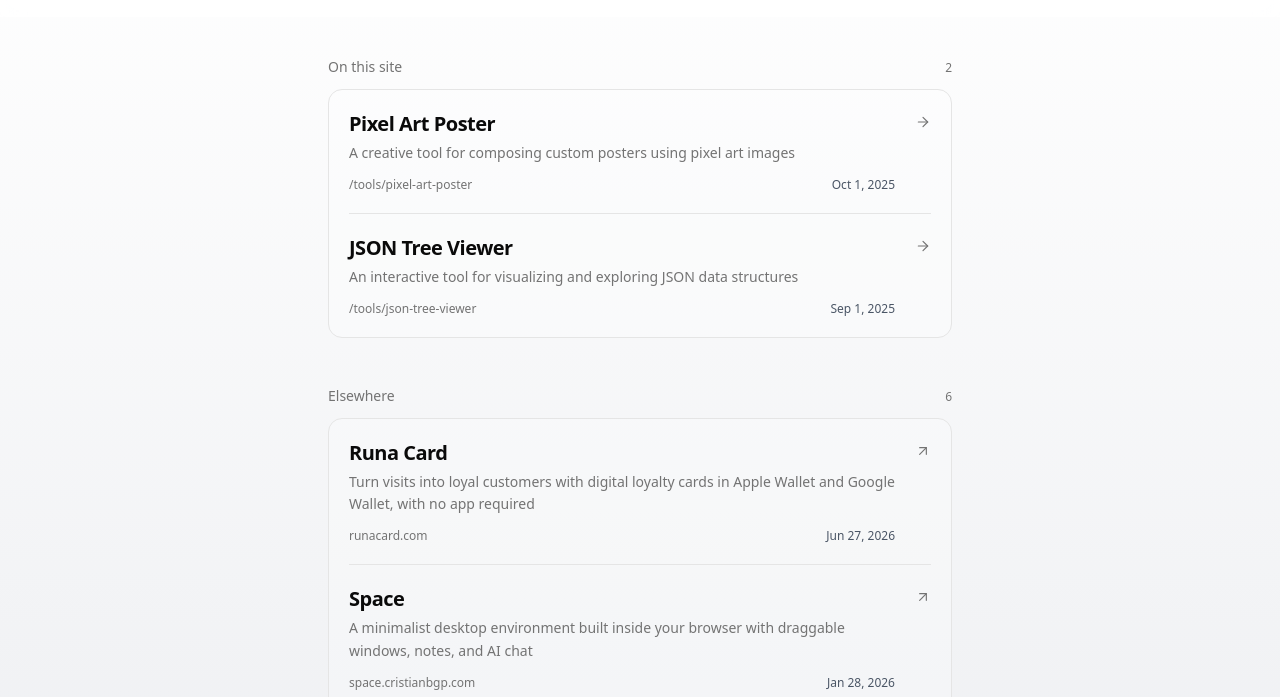
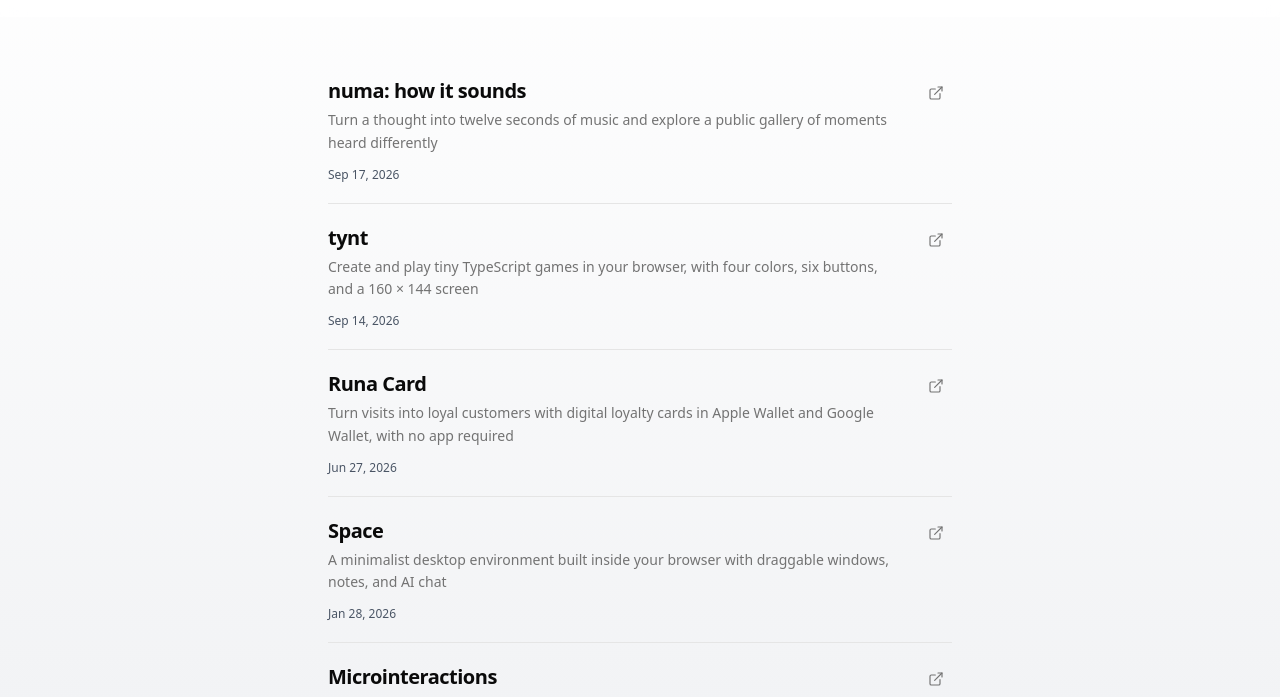
Before and after one commit to cristianbgp/cristianbgp.com, an Astro site: page /tools in a window 1280 px wide. Shown: the part 103-800 px from the top of the page. Built offline with nearby package versions, Linux system fonts and the light colour scheme; Astro itself is replaced by a stand-in of ours; some packages are replaced by stand-ins of ours.

Commit message:
Add numa and tynt and simplify tools list

```diff
--- /dev/null
+++ b/src/content/tools/numa.md
@@ -0,0 +1,11 @@
+---
+id: "numa-sounds"
+title: "numa: how it sounds"
+description: "Turn a thought into twelve seconds of music and explore a public gallery of moments heard differently"
+url: "https://numa.channel/how-it-sounds"
+date: "2026-09-17"
+---
+
+How It Sounds is part of numa, a series of minimalist sound journals. Write a short thought, feeling, or memory and hear it interpreted as a twelve-second instrumental.
+
+Each thought and its generated sound become part of a public gallery, with a permanent page to listen, share, or download the audio. No account is required, and submissions are public.
--- /dev/null
+++ b/src/content/tools/tynt.md
@@ -0,0 +1,16 @@
+---
+id: "tynt"
+title: "tynt"
+description: "Create and play tiny TypeScript games in your browser, with four colors, six buttons, and a 160 × 144 screen"
+url: "https://tynt.dev"
+date: "2026-09-14"
+---
+
+tynt is a browser-based fantasy console. Games are small TypeScript cartridges built around three functions: `init`, `update`, and `draw`.
+
+Create games in the browser, save them locally, and export them as `.tynt` files. To contribute a game to the public gallery, submit a pull request to the repository for validation and review.
+
+- [Create a game](https://tynt.dev)
+- [Explore the gallery](https://tynt.dev/gallery)
+- [Documentation](https://docs.tynt.dev)
+- [Source code](https://github.com/cristianbgp/tynt)
--- a/src/pages/tools/index.astro
+++ b/src/pages/tools/index.astro
@@ -3,19 +3,14 @@
 import Layout from "@/layouts/Layout.astro";
 import PageHeader from "@/components/PageHeader.astro";
 import FormattedDate from "@/components/FormattedDate.astro";
-import { ArrowRightIcon, ArrowUpRightIcon } from "lucide-react";
-import { getDestinationLabel, isExternalUrl } from "@/lib/navigation";
+import { ExternalLinkIcon, HouseIcon } from "lucide-react";
+import { isExternalUrl } from "@/lib/navigation";
 
 const tools = (await getCollection("tools")).sort(
-  (a, b) => b.data.date.valueOf() - a.data.date.valueOf(),
+  (a, b) =>
+    b.data.date.valueOf() - a.data.date.valueOf() ||
+    a.data.title.localeCompare(b.data.title),
 );
-const internalTools = tools.filter((tool) => !isExternalUrl(tool.data.url));
-const externalTools = tools.filter((tool) => isExternalUrl(tool.data.url));
-
-const groups = [
-  { title: "On this site", tools: internalTools },
-  { title: "Elsewhere", tools: externalTools },
-].filter((group) => group.tools.length > 0);
 ---
 
 <Layout
@@ -26,30 +21,20 @@
     class="relative z-10 flex min-h-svh w-full flex-col items-center justify-start pb-10 pointer-events-auto"
   >
     <PageHeader title="Tools" />
-    <div class="mx-auto w-full max-w-2xl space-y-12 px-6 pb-16 pt-10">
+    <div class="mx-auto w-full max-w-2xl px-6 pb-16 pt-10">
       {
         tools.length === 0 ? (
           <p class="text-center text-2xl font-bold">Soon…</p>
         ) : (
-          groups.map((group) => (
-            <section aria-labelledby={`tools-${group.title.toLowerCase().replaceAll(" ", "-")}`}>
-              <div class="mb-3 flex items-baseline justify-between gap-4">
-                <h2
-                  id={`tools-${group.title.toLowerCase().replaceAll(" ", "-")}`}
-                  class="text-sm font-medium text-muted-foreground"
-                >
-                  {group.title}
-                </h2>
-                <span class="text-xs tabular-nums text-muted-foreground">
-                  {group.tools.length}
-                </span>
-              </div>
-              <ul class="rounded-xl border bg-background/25 px-4 sm:px-5">
-                {group.tools.map((tool) => {
+              <ul aria-label="Tools">
+                {tools.map((tool) => {
                   const isExternal = isExternalUrl(tool.data.url);
-                  const DirectionIcon = isExternal
-                    ? ArrowUpRightIcon
-                    : ArrowRightIcon;
+                  const DestinationIcon = isExternal
+                    ? ExternalLinkIcon
+                    : HouseIcon;
+                  const destination = isExternal
+                    ? "External site (opens in a new tab)"
+                    : "On this site";
 
                   return (
                     <li class="border-b last:border-b-0">
@@ -60,20 +45,22 @@
                         class="group grid min-h-28 grid-cols-[1fr_auto] gap-x-5 gap-y-3 rounded-md py-5 outline-none transition-colors focus-visible:ring-2 focus-visible:ring-ring focus-visible:ring-offset-4 focus-visible:ring-offset-background sm:min-h-24 sm:grid-cols-[1fr_auto]"
                       >
                         <div class="min-w-0">
-                          <h3 class="text-xl font-bold tracking-tight transition-transform duration-200 group-hover:translate-x-1 group-focus-visible:translate-x-1">
+                          <h2 class="text-xl font-bold tracking-tight">
                             {tool.data.title}
-                          </h3>
+                          </h2>
                           <p class="mt-1 max-w-xl text-sm leading-relaxed text-muted-foreground">
                             {tool.data.description}
                           </p>
                         </div>
-                        <DirectionIcon
-                          aria-hidden="true"
-                          className="mt-1 size-4 text-muted-foreground transition-transform duration-200 group-hover:translate-x-0.5 group-hover:-translate-y-0.5 group-hover:text-foreground group-focus-visible:translate-x-0.5 group-focus-visible:-translate-y-0.5 group-focus-visible:text-foreground"
-                          strokeWidth={1.75}
-                        />
-                        <div class="col-span-2 flex items-center justify-between gap-4 text-xs text-muted-foreground sm:col-span-1">
-                          <span>{getDestinationLabel(tool.data.url)}</span>
+                        <span title={destination} class="flex size-8 items-center justify-center text-muted-foreground group-hover:text-foreground group-focus-visible:text-foreground">
+                          <DestinationIcon
+                            aria-hidden="true"
+                            className="size-4"
+                            strokeWidth={1.75}
+                          />
+                          <span class="sr-only">{destination}</span>
+                        </span>
+                        <div class="col-span-2 text-xs text-muted-foreground">
                           <FormattedDate date={tool.data.date} locale="en" />
                         </div>
                       </a>
@@ -81,8 +68,6 @@
                   );
                 })}
               </ul>
-            </section>
-          ))
         )
       }
     </div>
```
